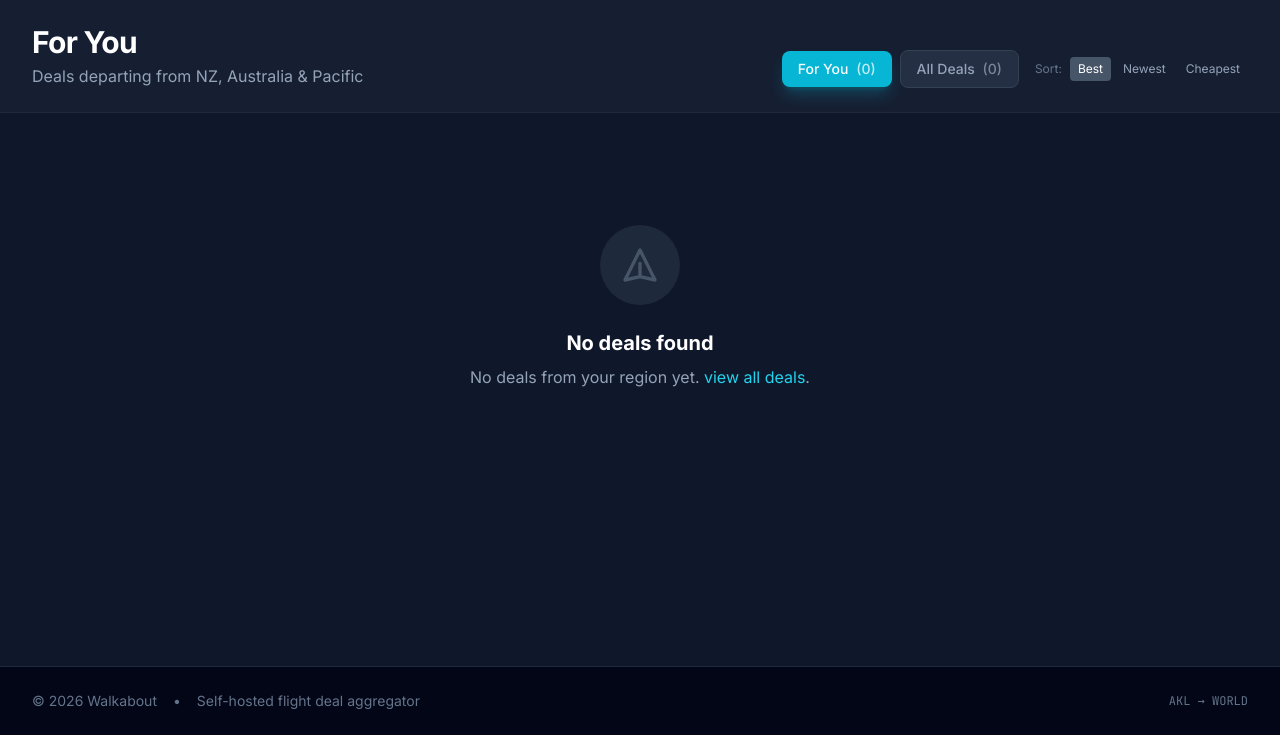
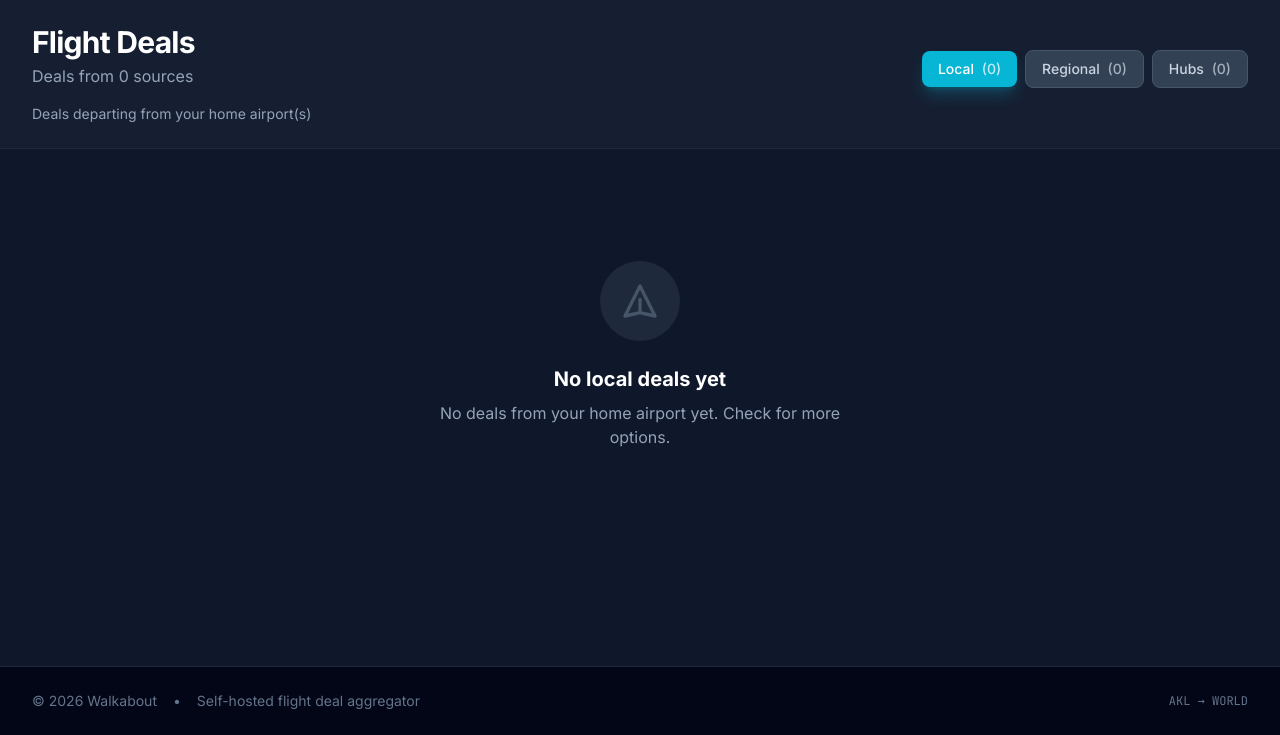
Before and after one commit to jesposito/walkabout, a FastAPI app: page /deals/ in a window 1280 px wide. Shown: the part 65-800 px from the top of the page. Run offline with FastAPI, Linux system fonts and the light colour scheme; data comes from the database, SQL or seed files in the repository; data that the repository does not hold is empty; some libraries are stand-ins or nearby versions.

Commit message:
feat: add Oceania RSS feeds and Local/Regional/Hubs tab structure
- Add OzBargain, Cheapies NZ, Beat That Flight feeds for AU/NZ deals
- Replace For You/All Deals with Local/Regional/Hubs tabs
- Local: user's home airport(s) only
- Regional: all Oceania (NZ + AU + Pacific)
- Hubs: international connecting cities (LAX, SIN, LHR, etc.)

```diff
--- a/backend/app/models/deal.py
+++ b/backend/app/models/deal.py
@@ -17,6 +17,10 @@ class DealSource(enum.Enum):
     FRUGAL_FLYER = "frugal_flyer"
     SECRET_FLYING_EU = "secret_flying_eu"
     TRAVEL_FREE = "travel_free"
+    # Oceania-focused sources (deals FROM AU/NZ)
+    OZBARGAIN = "ozbargain"
+    CHEAPIES_NZ = "cheapies_nz"
+    BEAT_THAT_FLIGHT = "beat_that_flight"
 
 
 class ParseStatus(enum.Enum):
--- a/backend/app/templates/deals.html
+++ b/backend/app/templates/deals.html
@@ -7,111 +7,68 @@
         <div class="max-w-7xl mx-auto px-4 sm:px-6 lg:px-8 py-6">
             <div class="flex flex-col md:flex-row md:items-end justify-between gap-4">
                 <div>
-                    <h1 class="text-3xl font-bold text-slate-900 dark:text-white tracking-tight">
-                        {% if current_relevant %}For You{% else %}All Deals{% endif %}
-                    </h1>
+                    <h1 class="text-3xl font-bold text-slate-900 dark:text-white tracking-tight">Flight Deals</h1>
                     <p class="text-slate-600 dark:text-slate-400 mt-1">
-                        {% if current_relevant %}Deals departing from NZ, Australia & Pacific
-                        {% else %}All flight deals from {{ feed_health|length }} sources{% endif %}
+                        Deals from {{ local_count + regional_count + hub_count }} sources
                     </p>
                 </div>
 
-                <div class="flex flex-wrap items-center gap-4">
-                    <div class="flex items-center gap-2">
-                        <a href="?relevant=true&sort={{ current_sort }}"
+                <div class="flex flex-wrap items-center gap-2">
+                    <a href="?tab=local&sort={{ current_sort }}"
                        class="px-4 py-2 rounded-lg text-sm font-medium transition-all
-                                  {% if current_relevant %}bg-cyan-500 text-white shadow-lg shadow-cyan-500/25
+                              {% if current_tab == 'local' %}bg-cyan-500 text-white shadow-lg shadow-cyan-500/25
                               {% else %}bg-slate-200 dark:bg-slate-700 hover:bg-slate-300 dark:hover:bg-slate-600 text-slate-700 dark:text-slate-300 border border-slate-300 dark:border-slate-600{% endif %}">
-                            For You <span class="ml-1 opacity-75">({{ relevant_count }})</span>
+                        Local <span class="ml-1 opacity-75">({{ local_count }})</span>
                     </a>
-                        <a href="?relevant=false&sort={{ current_sort }}"
+                    <a href="?tab=regional&sort={{ current_sort }}"
                        class="px-4 py-2 rounded-lg text-sm font-medium transition-all
-                                  {% if not current_relevant %}bg-slate-600 text-white
-                                  {% else %}bg-slate-200/50 dark:bg-slate-700/50 hover:bg-slate-200 dark:hover:bg-slate-700 text-slate-600 dark:text-slate-400 border border-slate-300 dark:border-slate-700{% endif %}">
-                            All Deals <span class="ml-1 opacity-75">({{ all_count }})</span>
+                              {% if current_tab == 'regional' %}bg-emerald-500 text-white shadow-lg shadow-emerald-500/25
+                              {% else %}bg-slate-200 dark:bg-slate-700 hover:bg-slate-300 dark:hover:bg-slate-600 text-slate-700 dark:text-slate-300 border border-slate-300 dark:border-slate-600{% endif %}">
+                        Regional <span class="ml-1 opacity-75">({{ regional_count }})</span>
                     </a>
-                    </div>
-
-                    <div class="flex items-center gap-1 text-xs">
-                        <span class="text-slate-500 mr-1">Sort:</span>
-                        <a href="?relevant={{ current_relevant }}&sort=score"
-                           class="px-2 py-1 rounded transition-all
-                                  {% if current_sort == 'score' %}bg-slate-300 dark:bg-slate-600 text-slate-900 dark:text-white{% else %}text-slate-500 dark:text-slate-400 hover:text-slate-900 dark:hover:text-white{% endif %}">
-                            Best
-                        </a>
-                        <a href="?relevant={{ current_relevant }}&sort=date"
-                           class="px-2 py-1 rounded transition-all
-                                  {% if current_sort == 'date' %}bg-slate-300 dark:bg-slate-600 text-slate-900 dark:text-white{% else %}text-slate-500 dark:text-slate-400 hover:text-slate-900 dark:hover:text-white{% endif %}">
-                            Newest
-                        </a>
-                        <a href="?relevant={{ current_relevant }}&sort=price"
-                           class="px-2 py-1 rounded transition-all
-                                  {% if current_sort == 'price' %}bg-slate-300 dark:bg-slate-600 text-slate-900 dark:text-white{% else %}text-slate-500 dark:text-slate-400 hover:text-slate-900 dark:hover:text-white{% endif %}">
-                            Cheapest
+                    <a href="?tab=hubs&sort={{ current_sort }}"
+                       class="px-4 py-2 rounded-lg text-sm font-medium transition-all
+                              {% if current_tab == 'hubs' %}bg-violet-500 text-white shadow-lg shadow-violet-500/25
+                              {% else %}bg-slate-200 dark:bg-slate-700 hover:bg-slate-300 dark:hover:bg-slate-600 text-slate-700 dark:text-slate-300 border border-slate-300 dark:border-slate-600{% endif %}">
+                        Hubs <span class="ml-1 opacity-75">({{ hub_count }})</span>
                     </a>
                 </div>
             </div>
+
+            <div class="mt-4 text-sm text-slate-500 dark:text-slate-400">
+                {% if current_tab == 'local' %}
+                    Deals departing from your home airport(s)
+                {% elif current_tab == 'regional' %}
+                    Deals from NZ, Australia & Pacific
+                {% else %}
+                    Deals from major international hubs (great for positioning flights)
+                {% endif %}
             </div>
         </div>
     </div>
 
-    {% if current_relevant and hub_deals %}
+    {% if current_tab == 'hubs' and hub_counts %}
     <div class="max-w-7xl mx-auto px-4 sm:px-6 lg:px-8 mt-6">
-        <div class="bg-white/50 dark:bg-slate-800/50 rounded-xl border border-slate-200 dark:border-slate-700 overflow-hidden">
-            <button onclick="toggleHubs()" class="w-full px-6 py-4 flex items-center justify-between text-left hover:bg-slate-100 dark:hover:bg-slate-800/30 transition-colors">
-                <div class="flex items-center gap-3">
-                    <svg class="w-5 h-5 text-violet-500 dark:text-violet-400" fill="none" viewBox="0 0 24 24" stroke="currentColor">
-                        <path stroke-linecap="round" stroke-linejoin="round" stroke-width="2" d="M3.055 11H5a2 2 0 012 2v1a2 2 0 002 2 2 2 0 012 2v2.945M8 3.935V5.5A2.5 2.5 0 0010.5 8h.5a2 2 0 012 2 2 2 0 104 0 2 2 0 012-2h1.064M15 20.488V18a2 2 0 012-2h3.064M21 12a9 9 0 11-18 0 9 9 0 0118 0z" />
-                    </svg>
-                    <span class="text-slate-900 dark:text-white font-semibold">From Major Hubs</span>
-                    <span class="text-slate-500 dark:text-slate-400 text-sm">({{ hub_deals|length }} deals from connecting cities)</span>
-                </div>
-                <svg id="hub-chevron" class="w-5 h-5 text-slate-400 transform rotate-0 transition-transform" fill="none" viewBox="0 0 24 24" stroke="currentColor">
-                    <path stroke-linecap="round" stroke-linejoin="round" stroke-width="2" d="M19 9l-7 7-7-7" />
-                </svg>
-            </button>
-
-            <div id="hub-content" class="hidden">
-                <div class="px-6 pb-2 flex flex-wrap gap-2">
+        <div class="flex flex-wrap gap-2">
             {% for code, city in major_hubs.items() %}
             {% if hub_counts.get(code, 0) > 0 %}
             <span class="px-3 py-1 bg-violet-100 dark:bg-violet-500/10 text-violet-600 dark:text-violet-300 border border-violet-200 dark:border-violet-500/20 rounded-full text-xs font-medium">
-                        {{ code }} <span class="text-violet-500 dark:text-violet-400/70">({{ hub_counts.get(code, 0) }})</span>
+                {{ code }} · {{ city }} <span class="text-violet-500 dark:text-violet-400/70">({{ hub_counts.get(code, 0) }})</span>
             </span>
             {% endif %}
             {% endfor %}
         </div>
-
-                <div class="px-6 pb-6 grid grid-cols-1 md:grid-cols-2 lg:grid-cols-3 gap-4">
-                    {% for deal in hub_deals[:6] %}
-                    <a href="{{ deal.link }}" target="_blank" rel="noopener noreferrer"
-                       class="block p-4 bg-slate-50 dark:bg-slate-900/50 rounded-lg border border-slate-200 dark:border-slate-700 hover:border-violet-400 dark:hover:border-violet-500/50 transition-colors group">
-                        <div class="flex items-baseline gap-2 text-lg font-bold text-slate-900 dark:text-white mb-1">
-                            <span>{{ deal.parsed_origin }}</span>
-                            <span class="text-slate-400 dark:text-slate-600">→</span>
-                            <span class="text-violet-600 dark:text-violet-400">{{ deal.parsed_destination }}</span>
-                        </div>
-                        <div class="text-xs text-slate-500">{{ major_hubs.get(deal.parsed_origin, deal.parsed_origin) }}</div>
-                        <div class="mt-2 flex items-center justify-between">
-                            <span class="text-slate-900 dark:text-white font-semibold">
-                                {% if deal.parsed_price %}{{ deal.parsed_currency }} {{ deal.parsed_price }}{% else %}See Deal{% endif %}
-                            </span>
-                            <span class="text-xs text-slate-500">{{ deal.source.value|replace('_', ' ')|title }}</span>
-                        </div>
-                    </a>
-                    {% endfor %}
-                </div>
-            </div>
-        </div>
     </div>
     {% endif %}
+
+    {% set deals = local_deals if current_tab == 'local' else (regional_deals if current_tab == 'regional' else hub_deals) %}
 
     <div class="max-w-7xl mx-auto px-4 sm:px-6 lg:px-8 mt-8">
         {% if deals %}
         <div class="grid grid-cols-1 md:grid-cols-2 lg:grid-cols-3 gap-6">
             {% for deal in deals %}
             <article class="deal-card relative bg-white dark:bg-slate-800 rounded-xl overflow-hidden border border-slate-200 dark:border-slate-700 group flex flex-col h-full shadow-sm">
-                <div class="h-2 {% if deal.is_relevant %}bg-gradient-to-r from-cyan-500 to-blue-600{% else %}bg-slate-200 dark:bg-slate-700{% endif %}"></div>
+                <div class="h-2 {% if current_tab == 'local' %}bg-gradient-to-r from-cyan-500 to-cyan-600{% elif current_tab == 'regional' %}bg-gradient-to-r from-emerald-500 to-emerald-600{% else %}bg-gradient-to-r from-violet-500 to-violet-600{% endif %}"></div>
 
                 <div class="p-6 flex-grow flex flex-col">
                     <div class="flex items-center justify-between mb-4">
@@ -122,10 +79,11 @@
                                 {% else %}bg-slate-100 dark:bg-slate-700 text-slate-600 dark:text-slate-300 border border-slate-200 dark:border-slate-600{% endif %}">
                                 {{ deal.parsed_cabin_class or 'ECONOMY' }}
                             </span>
-                            {% if deal.is_relevant and deal.relevance_reason %}
+                            {% if deal.relevance_reason %}
                             <span class="px-2 py-1 rounded text-[10px] font-medium
-                                {% if 'Similar to' in deal.relevance_reason %}bg-violet-100 dark:bg-violet-500/10 text-violet-600 dark:text-violet-400 border border-violet-200 dark:border-violet-500/20
-                                {% else %}bg-cyan-100 dark:bg-cyan-500/10 text-cyan-600 dark:text-cyan-400 border border-cyan-200 dark:border-cyan-500/20{% endif %}">
+                                {% if current_tab == 'local' %}bg-cyan-100 dark:bg-cyan-500/10 text-cyan-600 dark:text-cyan-400 border border-cyan-200 dark:border-cyan-500/20
+                                {% elif current_tab == 'regional' %}bg-emerald-100 dark:bg-emerald-500/10 text-emerald-600 dark:text-emerald-400 border border-emerald-200 dark:border-emerald-500/20
+                                {% else %}bg-violet-100 dark:bg-violet-500/10 text-violet-600 dark:text-violet-400 border border-violet-200 dark:border-violet-500/20{% endif %}">
                                 {{ deal.relevance_reason }}
                             </span>
                             {% endif %}
@@ -133,7 +91,6 @@
                         <span class="text-xs text-slate-500 font-mono">{{ deal.published_at.strftime('%d %b') if deal.published_at else 'Now' }}</span>
                     </div>
 
-                    <!-- Route -->
                     <div class="mb-4">
                         {% set origin_valid = deal.parsed_origin and deal.parsed_origin|length == 3 and deal.parsed_origin not in ['STO', 'NON'] %}
                         {% set dest_valid = deal.parsed_destination and deal.parsed_destination|length == 3 %}
@@ -145,7 +102,7 @@
                             <span title="{{ airports[deal.parsed_origin].city if airports.get(deal.parsed_origin) else deal.parsed_origin }}">{{ deal.parsed_origin }}</span>
                             <span class="text-slate-400 dark:text-slate-600 text-lg">→</span>
                             {% endif %}
-                            <span class="text-cyan-600 dark:text-cyan-400" title="{{ airports[deal.parsed_destination].city if airports.get(deal.parsed_destination) else deal.parsed_destination }}">{{ deal.parsed_destination if dest_valid else '???' }}</span>
+                            <span class="{% if current_tab == 'local' %}text-cyan-600 dark:text-cyan-400{% elif current_tab == 'regional' %}text-emerald-600 dark:text-emerald-400{% else %}text-violet-600 dark:text-violet-400{% endif %}" title="{{ airports[deal.parsed_destination].city if airports.get(deal.parsed_destination) else deal.parsed_destination }}">{{ deal.parsed_destination if dest_valid else '???' }}</span>
                         </div>
                         <div class="text-xs text-slate-500 mt-1">
                             {% if origin_valid and airports.get(deal.parsed_origin) %}{{ airports[deal.parsed_origin].city }} to {% endif %}
@@ -155,11 +112,6 @@
                         <div class="text-lg font-semibold text-slate-900 dark:text-white line-clamp-2" title="{{ deal.raw_title }}">
                             {{ deal.raw_title[:80] }}{% if deal.raw_title|length > 80 %}...{% endif %}
                         </div>
-                        {% if deal.relevance_reason %}
-                        <div class="text-xs text-cyan-600 dark:text-cyan-400 mt-1">
-                            {{ deal.relevance_reason }}
-                        </div>
-                        {% endif %}
                         {% endif %}
 
                         {% if deal.parsed_airline %}
@@ -169,7 +121,6 @@
                         {% endif %}
                     </div>
 
-                    <!-- Price Section -->
                     <div class="mt-auto pt-4 border-t border-slate-100 dark:border-slate-700/50 flex items-end justify-between">
                         <div>
                             <span class="block text-xs text-slate-500 font-mono mb-0.5">EST. PRICE</span>
@@ -201,6 +152,12 @@
                                     <span class="w-1.5 h-1.5 rounded-full bg-purple-500"></span> Point Hacks
                                 {% elif deal.source.value == 'holiday_pirates' %}
                                     <span class="w-1.5 h-1.5 rounded-full bg-pink-500"></span> Pirates
+                                {% elif deal.source.value == 'ozbargain' %}
+                                    <span class="w-1.5 h-1.5 rounded-full bg-orange-600"></span> OzBargain
+                                {% elif deal.source.value == 'cheapies_nz' %}
+                                    <span class="w-1.5 h-1.5 rounded-full bg-teal-500"></span> Cheapies NZ
+                                {% elif deal.source.value == 'beat_that_flight' %}
+                                    <span class="w-1.5 h-1.5 rounded-full bg-sky-500"></span> Beat That Flight
                                 {% else %}
                                     <span class="w-1.5 h-1.5 rounded-full bg-slate-500"></span> {{ deal.source.value|replace('_', ' ')|title }}
                                 {% endif %}
@@ -211,7 +168,7 @@
 
                 <div class="absolute inset-0 z-10 flex items-center justify-center gap-3 opacity-0 group-hover:opacity-100 transition-opacity duration-200 bg-white/60 dark:bg-slate-900/60 backdrop-blur-[2px]">
                     <a href="{{ deal.link }}" target="_blank" rel="noopener noreferrer"
-                       class="px-5 py-2 bg-cyan-500 hover:bg-cyan-400 text-white font-semibold rounded-full shadow-lg transform translate-y-4 group-hover:translate-y-0 transition-all duration-200 flex items-center gap-2">
+                       class="px-5 py-2 {% if current_tab == 'local' %}bg-cyan-500 hover:bg-cyan-400{% elif current_tab == 'regional' %}bg-emerald-500 hover:bg-emerald-400{% else %}bg-violet-500 hover:bg-violet-400{% endif %} text-white font-semibold rounded-full shadow-lg transform translate-y-4 group-hover:translate-y-0 transition-all duration-200 flex items-center gap-2">
                         View Deal
                         <svg class="w-4 h-4" fill="none" viewBox="0 0 24 24" stroke="currentColor">
                             <path stroke-linecap="round" stroke-linejoin="round" stroke-width="2" d="M10 6H6a2 2 0 00-2 2v10a2 2 0 002 2h10a2 2 0 002-2v-4M14 4h6m0 0v6m0-6L10 14" />
@@ -219,7 +176,7 @@
                     </a>
                     {% if deal.parsed_origin and deal.parsed_destination %}
                     <button onclick="event.stopPropagation(); trackRoute('{{ deal.parsed_origin }}', '{{ deal.parsed_destination }}', '{{ deal.parsed_cabin_class or "economy" }}')"
-                            class="px-5 py-2 bg-violet-500 hover:bg-violet-400 text-white font-semibold rounded-full shadow-lg transform translate-y-4 group-hover:translate-y-0 transition-all duration-200 delay-75 flex items-center gap-2">
+                            class="px-5 py-2 bg-slate-700 hover:bg-slate-600 text-white font-semibold rounded-full shadow-lg transform translate-y-4 group-hover:translate-y-0 transition-all duration-200 delay-75 flex items-center gap-2">
                         <svg class="w-4 h-4" fill="none" viewBox="0 0 24 24" stroke="currentColor">
                             <path stroke-linecap="round" stroke-linejoin="round" stroke-width="2" d="M12 4v16m8-8H4" />
                         </svg>
@@ -231,13 +188,6 @@
             {% endfor %}
         </div>
 
-        <!-- Pagination / Load More (Static for now) -->
-        <div class="mt-12 flex justify-center">
-            <button class="px-6 py-3 bg-white dark:bg-slate-800 hover:bg-slate-50 dark:hover:bg-slate-700 text-slate-700 dark:text-slate-300 border border-slate-200 dark:border-slate-700 rounded-lg font-medium transition-colors shadow-sm">
-                Load More Deals
-            </button>
-        </div>
-
         {% else %}
         <div class="flex flex-col items-center justify-center py-20 text-center">
             <div class="w-20 h-20 bg-slate-200 dark:bg-slate-800 rounded-full flex items-center justify-center mb-6">
@@ -245,12 +195,18 @@
                     <path stroke-linecap="round" stroke-linejoin="round" stroke-width="2" d="M12 19l9 2-9-18-9 18 9-2zm0 0v-8" />
                 </svg>
             </div>
-            <h3 class="text-xl font-bold text-slate-900 dark:text-white mb-2">No deals found</h3>
+            <h3 class="text-xl font-bold text-slate-900 dark:text-white mb-2">No {{ current_tab }} deals yet</h3>
             <p class="text-slate-600 dark:text-slate-400 max-w-md mx-auto">
-                {% if current_relevant %}
-                    No deals from your region yet. {% if hub_deals %}Check the <strong>Major Hubs</strong> section above for connecting flights, or {% endif %}<a href="?relevant=false" class="text-cyan-400 hover:underline">view all deals</a>.
+                {% if current_tab == 'local' %}
+                    No deals from your home airport yet. Check
+                    {% if regional_count > 0 %}<a href="?tab=regional" class="text-emerald-500 hover:underline">Regional deals</a>{% endif %}
+                    {% if regional_count > 0 and hub_count > 0 %} or {% endif %}
+                    {% if hub_count > 0 %}<a href="?tab=hubs" class="text-violet-500 hover:underline">Hub deals</a>{% endif %}
+                    for more options.
+                {% elif current_tab == 'regional' %}
+                    No deals from the Oceania region yet. Try <a href="?tab=hubs" class="text-violet-500 hover:underline">Hub deals</a> for international options.
                 {% else %}
-                    No deals ingested yet. Trigger an ingest to fetch the latest deals.
+                    No hub deals found. Deals will appear here when feeds are ingested.
                 {% endif %}
             </p>
         </div>
@@ -262,13 +218,6 @@
 </div>
 
 <script>
-function toggleHubs() {
-    const content = document.getElementById('hub-content');
-    const chevron = document.getElementById('hub-chevron');
-    content.classList.toggle('hidden');
-    chevron.classList.toggle('rotate-180');
-}
-
 async function trackRoute(origin, destination, cabinClass) {
     const toast = document.getElementById('track-toast');
 
```
Also changed, not shown: backend/app/api/deals.py (+17 -18 lines), backend/app/services/feeds/generic_parser.py (+21 -0 lines), backend/app/services/relevance.py (+42 -15 lines), 1 other file. Lines whose indentation alone changed are shown as unchanged.
